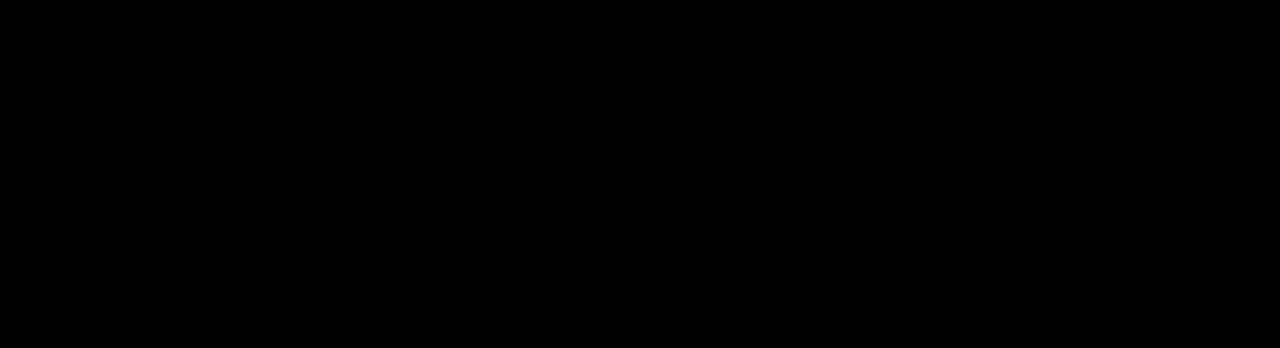
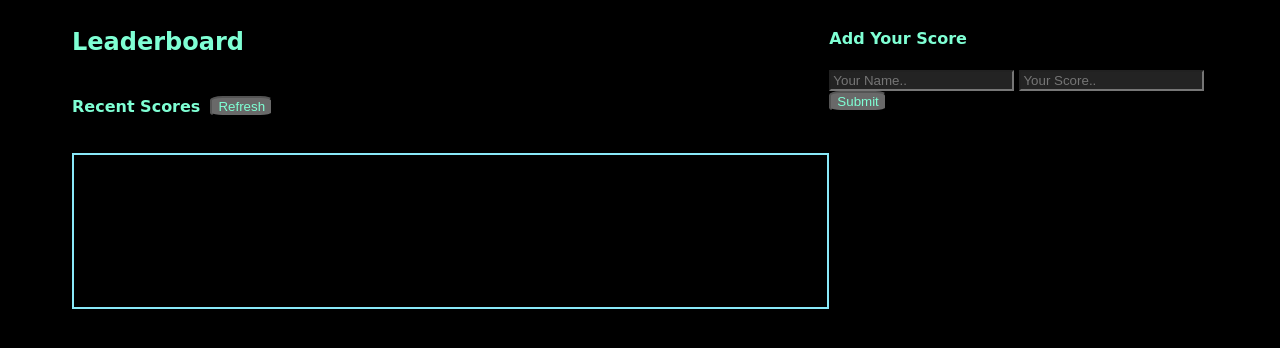
Before and after one commit to CarlosZ96/LeaderboardAPI, a website built with webpack: page dist/index.html in a window 1280 px wide. Built offline with nearby package versions, Linux system fonts and the light colour scheme.

Commit message:
Feacture:
Build update.

```diff
--- a/dist/index.html
+++ b/dist/index.html
@@ -1 +1,34 @@
-<head><script defer src="index_bundle.js"></script></head>
+<!DOCTYPE html>
+<html lang="en">
+
+<head>
+  <meta charset="UTF-8">
+  <meta http-equiv="X-UA-Compatible" content="IE=edge">
+  <meta name="viewport" content="width=device-width, initial-scale=1.0">
+  <title>Leader Board</title>
+<script defer src="index_bundle.js"></script></head>
+
+<body>
+  <section class="Scores">
+    <h1 class="Leaderboard">Leaderboard</h1>
+
+    <section class="s1">
+      <div class="ScoresTittle">
+        <h4 class="Recent">Recent Scores</h2>
+          <button class="Rbutton">Refresh</button>
+      </div>
+        <ul class="ScoreList">
+        </ul>
+    </section>
+
+  </section>
+
+  <form class="AddScores">
+    <h4>Add Your Score</h2>
+      <input class="ScoreInput" type="text" placeholder="Your Name.." id="NameInput" name="AddNameScore">
+      <input class="ScoreInput" type="text" placeholder="Your Score.." id="ScoreInput" name="AddScore">
+      <button class="Rbutton" type="submit">Submit</button>
+  </form>
+</body>
+
+</html>
```
Also changed, not shown: dist/index_bundle.js (+175 -4 lines).
